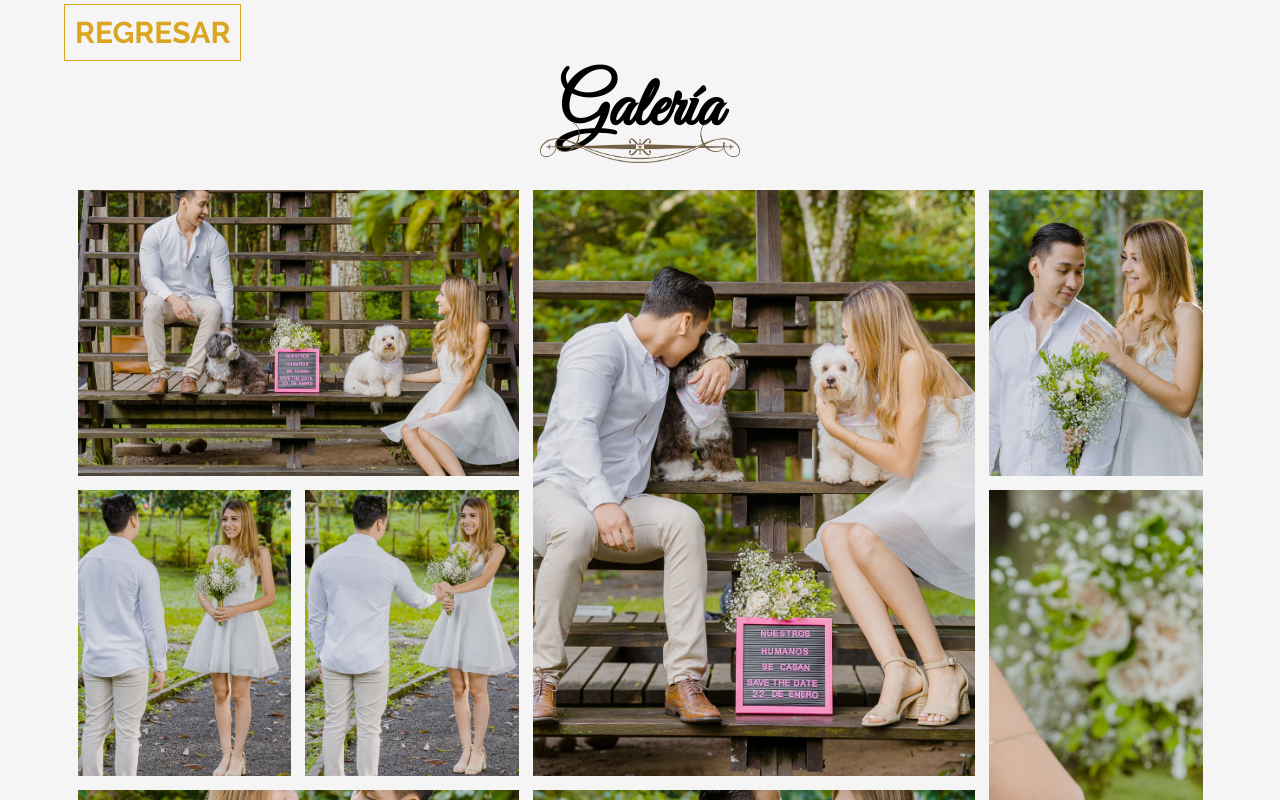
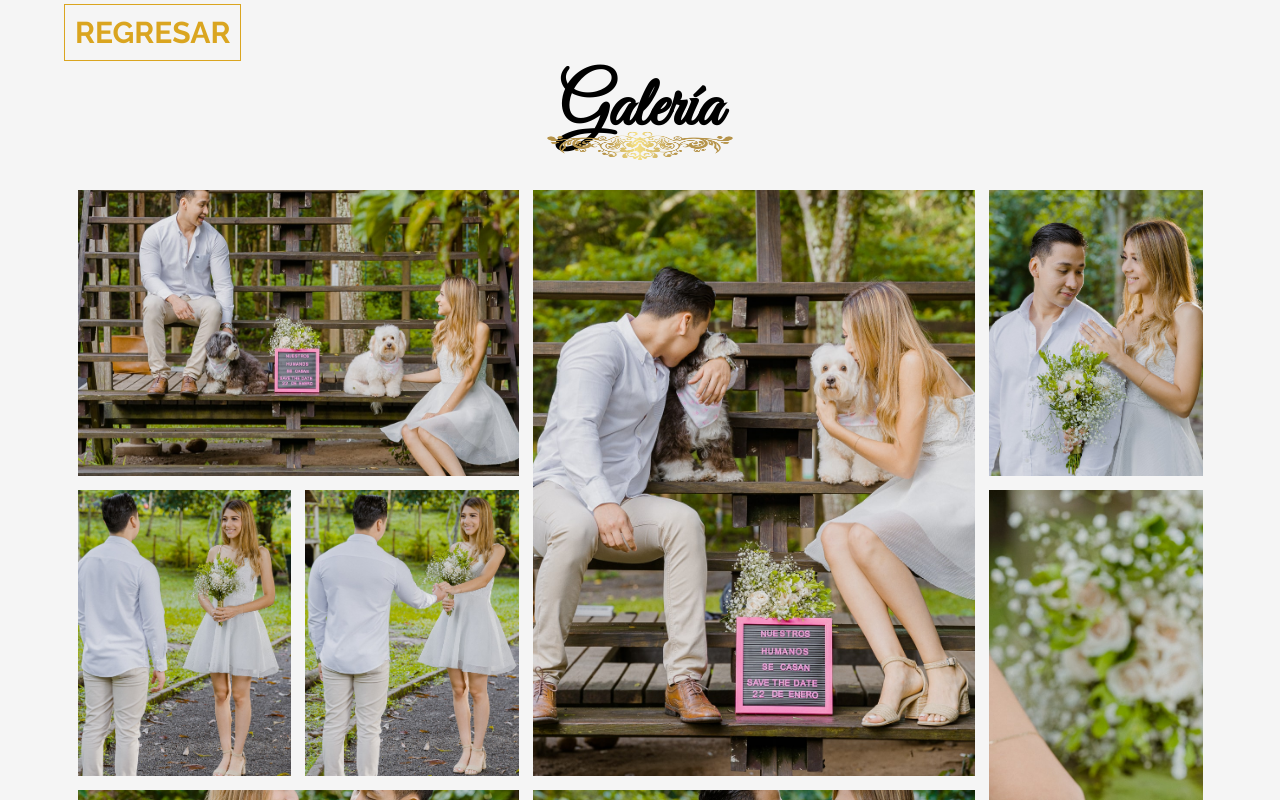
Before and after one commit to Jhoel24/invitacion_boda_2022, a React (Vite) app: page /galeria in a window 1280 px wide. Shown: the top 800 px of the page. Built offline with nearby package versions, Linux system fonts and the light colour scheme.

Commit message:
icono a dorado

```diff
--- a/src/components/Banner.jsx
+++ b/src/components/Banner.jsx
@@ -18,7 +18,7 @@ const ContenidoNavegacion = styled.div`
     }
     p:first-child {
         font-family: 'Great Vibes', cursive;
-        color: #b99851
+        color: #fff
     }
 `
 
@@ -49,7 +49,6 @@ const Banner = () => {
                         <a href="#contenido-banner">Inicio</a>
                         <a href="#novios">Novios</a>
                         <a href="#boda">Boda</a>
-                        <a href="#rsvp">RSVP</a>
                         <Link to={'/galeria'}>Galería</Link>
                     </Navegacion>
                 </ContenidoNavegacion>
--- a/src/components/FraseYContador.jsx
+++ b/src/components/FraseYContador.jsx
@@ -17,13 +17,13 @@ const Titulo = styled.h2`
     img {
         position: absolute;
         width: 200px;
-        height: 40px;
-        bottom: -1rem;
+        height: 60px;
+        bottom: -2rem;
         left: 50%;
         transform: translateX(-50%);
         @media (max-width: 768px){
             width: 130px;
-            height: 25px;
+            height: 45px;
         }
     }
 `
@@ -36,7 +36,7 @@ const FraseYContador = () => {
         <>
             <Titulo>
                 Sophia & Diego
-                <img src={borderImage} alt="borde" />
+                <img src={'assets/images/colochos.png'} alt="borde" />
             </Titulo>
             <div className='contenido-tiempo-frase'>
                     <CountdownTimer
--- a/src/components/GalleryComponent.jsx
+++ b/src/components/GalleryComponent.jsx
@@ -26,7 +26,7 @@ const Titulo = styled.h2`
         position: absolute;
         width: 200px;
         height: 40px;
-        bottom: -1rem;
+        bottom: -1.3rem;
         left: 50%;
         transform: translateX(-50%);
         @media (max-width: 768px){
@@ -45,7 +45,7 @@ const GalleryComponent = () => {
             </Link>
             <Titulo>
                 Galería
-                <img src={borderImage} alt="" />
+                <img src={'assets/images/colochos.png'} alt="" />
             </Titulo>
             <div className='gallery'>
                 <div className='galery-item'>
--- a/src/components/InformacionBoda.jsx
+++ b/src/components/InformacionBoda.jsx
@@ -18,12 +18,12 @@ const Titulo = styled.h2`
         position: absolute;
         width: 200px;
         height: 40px;
-        bottom: -1rem;
+        bottom: -2rem;
         left: 50%;
         transform: translateX(-50%);
         @media (max-width: 768px){
             width: 130px;
-            height: 25px;
+            height: 45px;
         }
     }
 `
@@ -135,15 +135,9 @@ const InformacionBoda = () => {
         <>
             <Titulo>
                 Nuestra boda
-                <img src={borderImage} alt="borde" />
+                <img src={'assets/images/colochos.png'} alt="borde" />
             </Titulo>
             <ContenedorCardInfo>
-                { arrayInfo.map((info, i) => (
-                    <NuestraBodaInfo
-                        key={i}
-                        info={info}
-                    />
-                )) }
                     <Card>
                         <div className='centrar-imagen'>
                             <img src={'/assets/images/fiesta.png'} alt="ceremonia"/>
@@ -160,6 +154,12 @@ const InformacionBoda = () => {
                             </div>
                         </div>
                     </Card>
+                { arrayInfo.map((info, i) => (
+                    <NuestraBodaInfo
+                        key={i}
+                        info={info}
+                    />
+                )) }
             </ContenedorCardInfo>
             <div className='contenedor-colochos'>
                 <img src="/assets/images/colochos.png" alt="Colochos dorados" />
--- a/src/components/Novios.jsx
+++ b/src/components/Novios.jsx
@@ -1,30 +1,5 @@
 import styled from 'styled-components'
-import borderImage from '../assets/images/borde-titulo.png'
-import parejaFeliz from '../assets/images/pareja-feliz.webp'
 
-const Titulo = styled.h2`
-    font-family: 'Great Vibes', cursive;
-    text-align: center;
-    margin: 3rem 0;
-    font-size: 7rem;
-    position: relative;
-    white-space: none;
-    @media (max-width: 768px){
-        font-size: 4.5rem;
-    }
-    img {
-        position: absolute;
-        width: 200px;
-        height: 40px;
-        bottom: -1rem;
-        left: 50%;
-        transform: translateX(-50%);
-        @media (max-width: 768px){
-            width: 130px;
-            height: 25px;
-        }
-    }
-`
 const ContenedorImagenTexto = styled.div`
     margin: 2rem 0;
     display: flex;
--- a/src/components/SegundoFormulario.jsx
+++ b/src/components/SegundoFormulario.jsx
@@ -134,7 +134,7 @@ const SegundoFormulario = ({familia}) => {
                         >Confirmar
                     </button>
                 </div>
-                <Spinner />
+                { cargando && <Spinner />}
             </form>
         </FormularioContainer>
         </>
--- a/src/index.css
+++ b/src/index.css
@@ -1,6 +1,7 @@
 @import url('https://fonts.googleapis.com/css2?family=Raleway:wght@100;200;300;400;500;600;700;800;900&display=swap');
 @import url('https://fonts.googleapis.com/css2?family=Great+Vibes&display=swap');
 @import url('https://fonts.googleapis.com/css2?family=Oswald:wght@300;400&display=swap');
+@import url('https://fonts.googleapis.com/css2?family=PT+Serif:ital,wght@0,400;0,700;1,400;1,700&display=swap');
 
 :root {
   --azul: #3b82f6;
@@ -14,7 +15,7 @@
 
 body {
   font-size: 1.6rem;
-  font-family: 'Raleway', sans-serif;
+  font-family: 'Raleway', serif;
   background-color: var(--gris-claro);
 }
 html {
```
Lines whose indentation alone changed are shown as unchanged.
